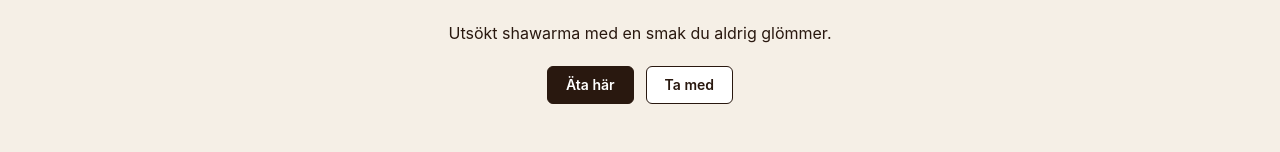
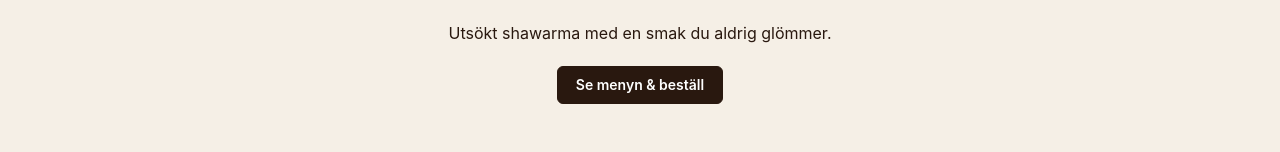
Before and after one commit to m1o223/alibaba01, a React (Vite) app: page / in a window 1280 px wide. Shown: the part 366-518 px from the top of the page. Built offline with nearby package versions, Linux system fonts and the light colour scheme.

Commit message:
Replace homepage ordering choices with single menu button

```diff
--- a/src/pages/HomePage.tsx
+++ b/src/pages/HomePage.tsx
@@ -1,13 +1,4 @@
 export function HomePage() {
-  function chooseOrderType(orderType: "dine-in" | "takeaway") {
-    try {
-      sessionStorage.setItem("alibaba.orderType", orderType);
-    } catch {
-      // The URL retains the choice when browser storage is unavailable.
-    }
-    window.location.href = `/menu?orderType=${orderType}`;
-  }
-
   return (
     <div className="home-intro" aria-label="Alibaba restaurang, startsida">
       <section aria-labelledby="home-title">
@@ -20,15 +11,10 @@ export function HomePage() {
         </div>
       </section>
 
-      <section className="home-order-actions" aria-label="Välj beställningstyp">
+      <section className="home-order-actions" aria-label="Meny och beställning">
         <p>
-          <button className="home-order-primary" type="button" onClick={() => chooseOrderType("dine-in")}>
-            <span>Äta här</span>
-          </button>
-        </p>
-        <p>
-          <button className="home-order-secondary" type="button" onClick={() => chooseOrderType("takeaway")}>
-            <span>Ta med</span>
+          <button className="home-order-primary" type="button" onClick={() => { window.location.href = "/menu"; }}>
+            <span>Se menyn &amp; beställ</span>
           </button>
         </p>
       </section>
```
Also changed, not shown: tests/demo-build.browser.cjs (+1 -1 lines), tests/demo-ordering.browser.cjs (+6 -6 lines), tests/header.browser.cjs (+1 -1 lines), tests/home-button.browser.cjs (added, +62 -0 lines).
